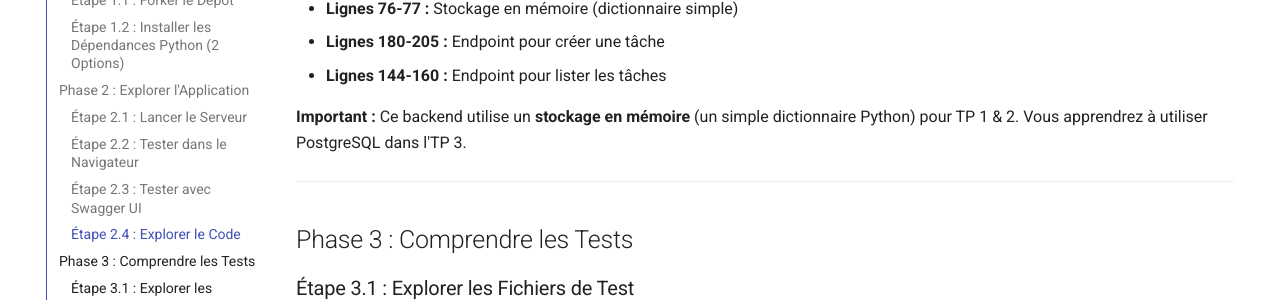
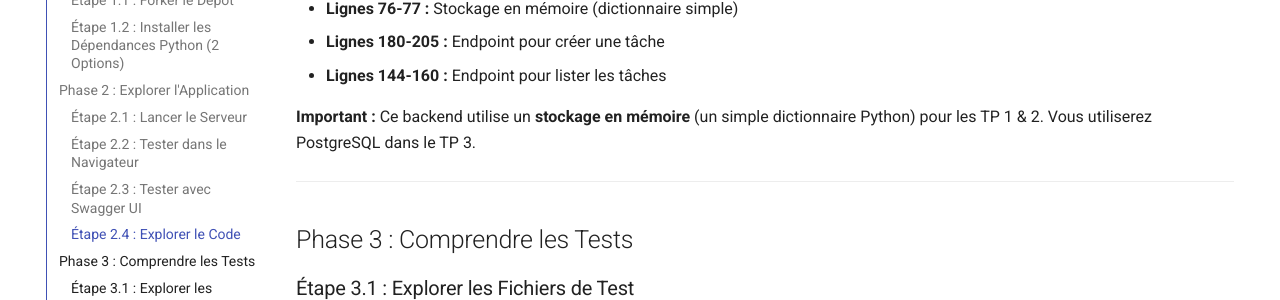
Before and after one commit to umons-ig/edl-starter, an MkDocs documentation site: the page built from docs/TP-1.md, in a window 1280 px wide and 900 px high, scrolled down 2882 px. Shown: the part 153-453 px from the top of the window. Built offline with MkDocs 1.6.1 and Material for MkDocs 9.7.7, drawn with Linux system fonts in a browser that asks for light colours; comment, search, counter and statistics services are not loaded; some of the changed text lies outside the part shown.

Commit message:
correction

```diff
--- a/docs/TP-1.md
+++ b/docs/TP-1.md
@@ -114,7 +114,7 @@
 - **Lignes 180-205 :** Endpoint pour créer une tâche
 - **Lignes 144-160 :** Endpoint pour lister les tâches
 
-**Important :** Ce backend utilise un **stockage en mémoire** (un simple dictionnaire Python) pour TP 1 & 2. Vous apprendrez à utiliser PostgreSQL dans l'TP 3.
+**Important :** Ce backend utilise un **stockage en mémoire** (un simple dictionnaire Python) pour les TP 1 & 2. Vous utiliserez PostgreSQL dans le TP 3.
 
 ---
 
@@ -471,7 +463,7 @@
 
 - Les tests de composants React nécessitent des outils supplémentaires (React Testing Library)
 - C'est plus complexe (gestion du DOM, événements, état)
-- Pour l'TP 1, on se concentre sur les **concepts de base des tests**
+- Pour le TP 1, on se concentre sur les **concepts de base des tests**
 
 **Ce qu'on teste dans `api.ts` :**
 
```
Also changed, not shown: other parts of docs/TP-1.md (+0 -8 lines).
